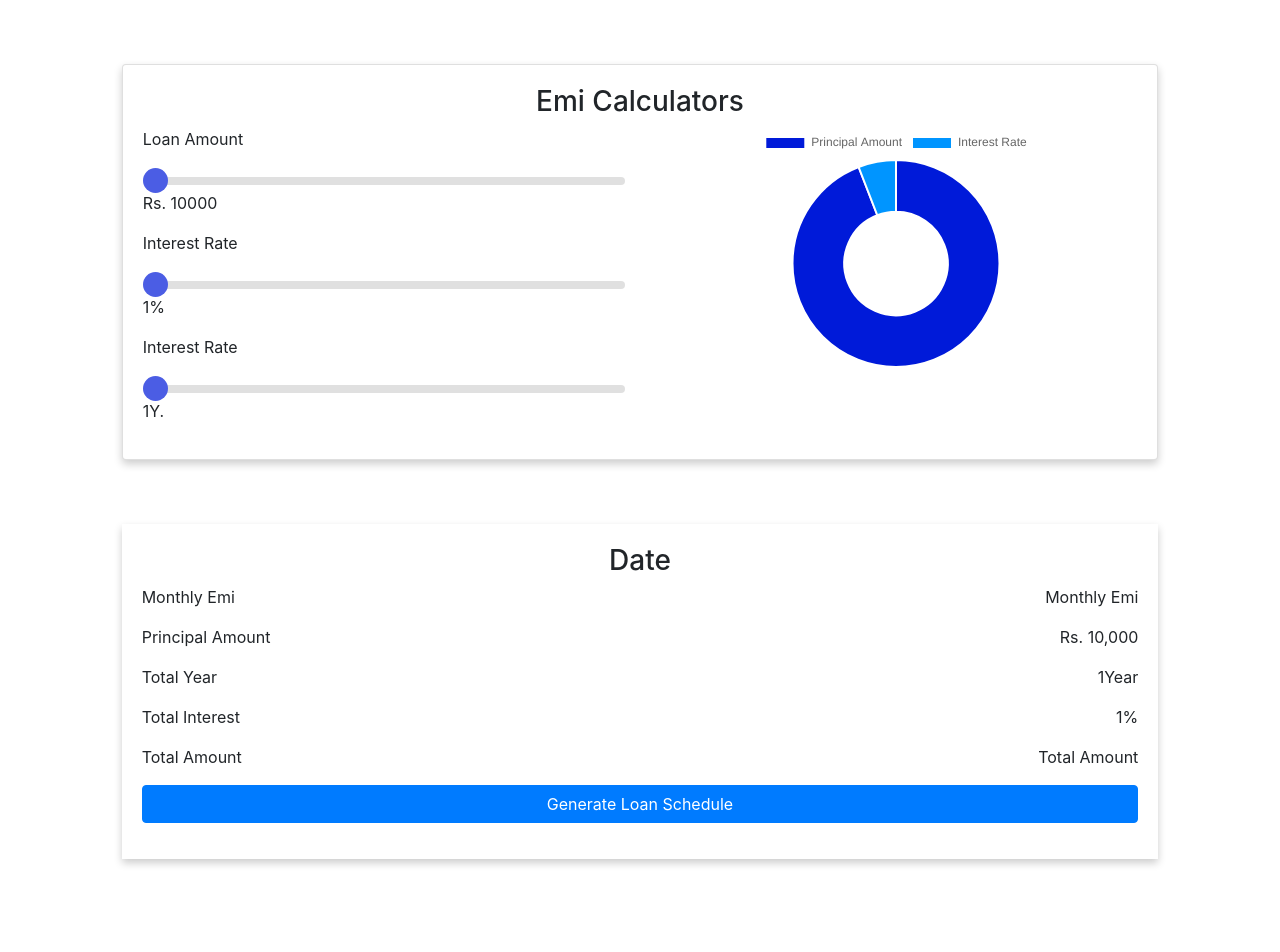
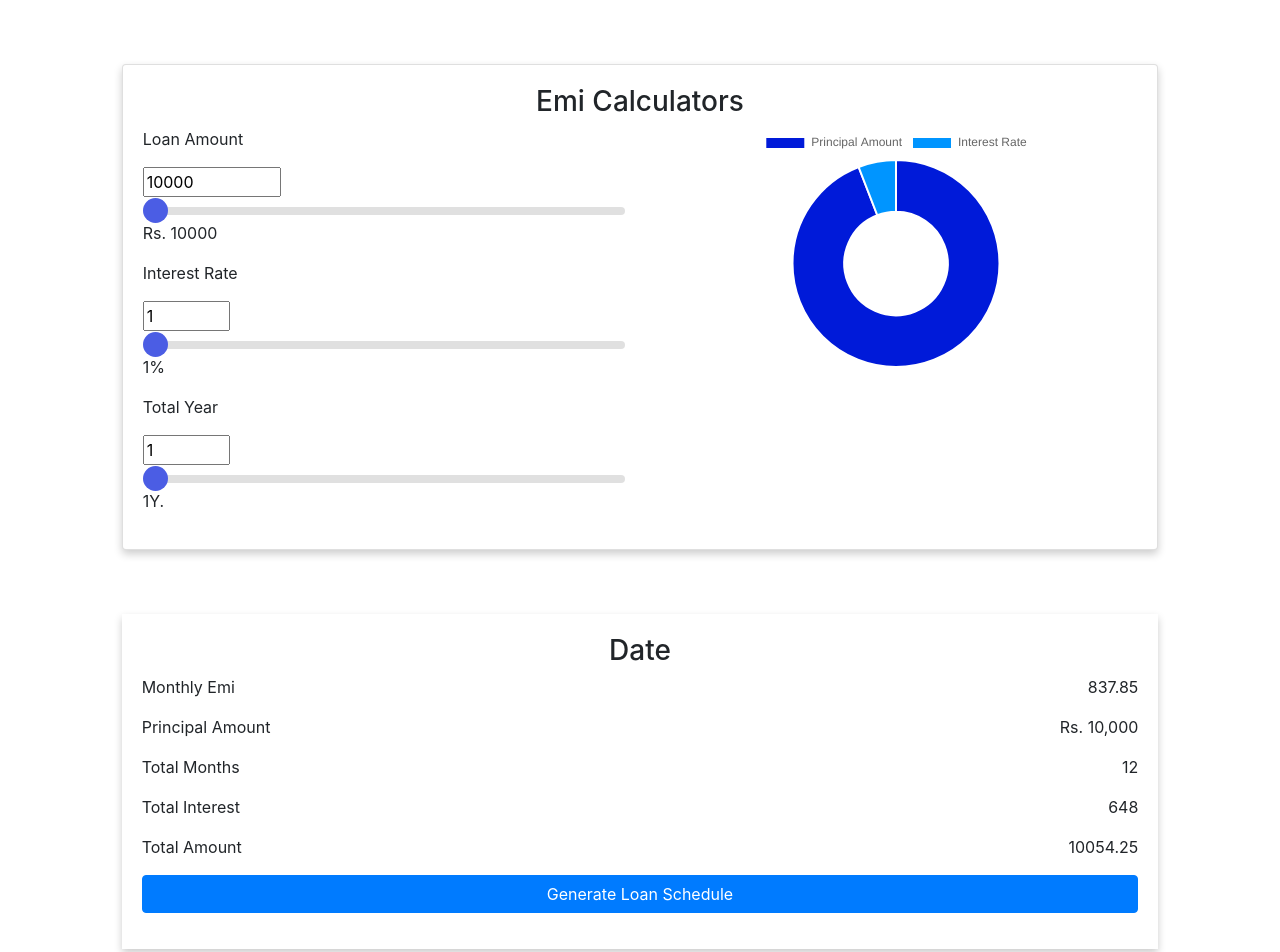
Before and after one commit to tanu-kaushal/emi-calculator, a plain HTML site: page index.html in a window 1280 px wide. Shown: the top 952 px of the page. Before the commit the page ends 923 px from the top, so only its background shows below. Drawn offline with nearby package versions, Linux system fonts and the light colour scheme.

Commit message:
Update index.html

```diff
--- a/index.html
+++ b/index.html
@@ -29,13 +29,23 @@
               <div class="row">
               <div class="col-sm-6">
                 <p class="loan">Loan Amount</p>
+                <div>
+                  <input
+                  type="number"
+                  min="10000"
+                  max="1000000"
+                  value="10000"
+                  id="loanRangeInput"
+                  onchange="getLoanRange(value)"
+                  />
+                </div>
                 <div class="slidecontainer1">
                   <input
                     type="range"
                     min="10000"
                     max="1000000"
                     value="10000"
-                    class="slider1"
+                    class="slider1 input"
                     id="loanRange"
                     onchange="myFunction1(value)"
                   />
@@ -43,6 +53,16 @@
                 </div>
 
                 <p class="Interest rate">Interest Rate</p>
+                <div>
+                  <input
+                  type="number"
+                  min="1"
+                  max="30"
+                  value="1"
+                  id="InterestRateInput"
+                  onchange="getInterestRate(value)"
+                  />
+                </div>
                 <div class="slidecontainer2">
                   <input
                     type="range"
@@ -56,7 +76,17 @@
                   <p><span id="rate"></span>%</p>
                 </div>
 
-                <p class="Loan Tonur">Interest Rate</p>
+                <p class="Loan Tonur">Total Year</p>
+                <div>
+                  <input
+                  type="number"
+                  min="1"
+                  max="30"
+                  value="1"
+                  id="TotalYearInput"
+                  onchange="getTotalYear(value)"
+                  />
+                </div>
                 <div class="slidecontainer3">
                   <input
                     type="range"
@@ -74,7 +104,9 @@
 
             </div>
             <div class="col-sm-6">
-              <canvas id="doughnutChart"> </canvas>
+                    <canvas id="doughnutChart"> </canvas>
+
+
           </div>
           </div>
 
@@ -94,16 +126,16 @@
                 <div class="col-sm-6">
                   <p class="Monthly Emi">Monthly Emi</p>
                   <p class="Principal Amount">Principal Amount</p>
-                  <p class="Total Months">Total Year</p>
+                  <p class="Total Months">Total Months</p>
                   <p class="Total Interest">Total Interest</p>
                   <p class="Total Amount">Total Amount</p>
                 </div>
                 <div class="col-sm-6 text-right">
-                  <p class="Left">Monthly Emi</p>
+                  <p class="Left" id='monthlyPay'>0</p>
                   <p class="Left1" id="principalAmount">Rs. 10,000</p>
                   <p class="Left2" id="totalMonth">1Year</p>
                   <p class="Left3" id="totalInterest">1%</p>
-                  <p class="Left4">Total Amount</p>
+                  <p class="Left4" id="totalAmount">Total Amount</p>
                 </div>
                 <div class="col-sm-12 text-center">
                   <button
@@ -123,57 +155,95 @@
       </div>
     </div>
     <script>
+
+      var pa = document.getElementById("principalAmount");
+      var output1 = document.getElementById("loan");
+      var slider1 = document.getElementById("loanRange");
+      var loanRangeInput = document.getElementById('loanRangeInput')
+      var ti = document.getElementById("totalInterest");
+      var slider2 = document.getElementById("rateRange");
+      var output2 = document.getElementById("rate");
+      var tm = document.getElementById("totalMonth");
+      var slider3 = document.getElementById("yearrange");
+      var output3 = document.getElementById("year");
+      var totalAmount = document.getElementById('totalAmount');
+      var monthlyPay = document.getElementById('monthlyPay');
+
+
+
+      calculateTotal()
+
+      function calculateTotal(){
+
+        var months = parseInt(slider3.value) * 12
+        var int = parseInt(ti.innerHTML) / 100 / 12
+        var principalAmnt= parseInt(loanRangeInput.value)
+        var x = Math.pow(1 + int,months );
+        var monthly = (principalAmnt*x*int)/(x-1);
+        monthlyPay.innerHTML = monthly.toFixed(2)
+        totalAmount.innerHTML = (monthly *months).toFixed(2)
+        tm.innerHTML = months
+        ti.innerHTML =  (parseInt(totalAmount.innerHTML) - principalAmnt ) * months
+
+        debugger
+      }
+
+
+
       function myFunction() {
         document.getElementById("de").innerHTML = "";
       }
-    </script>
-    <script>
-      function myFunction1(val) {
-        var pa = document.getElementById("principalAmount");
+
+      function getLoanRange(val){
+        slider1.value = val
+        output1.innerHTML = val
         pa.innerHTML = val;
 
+        calculateTotal()
+      }
+
+      function myFunction1(val) {
+        loanRangeInput.innerHTML = val
+        pa.innerHTML = val;
         console.log("The input value has changed. The new value is: " + val);
+        calculateTotal()
       }
-      var slider1 = document.getElementById("loanRange");
-      var output1 = document.getElementById("loan");
+
       output1.innerHTML = slider1.value;
 
       slider1.oninput = function () {
         output1.innerHTML = this.value;
+        loanRangeInput.value= this.value
+        calculateTotal()
       };
-    </script>
 
-    <script>
       function myFunction2(val) {
-        var ti = document.getElementById("totalInterest");
+
         ti.innerHTML = val;
+        calculateTotal()
 
         console.log("The input value has changed. The new value is: " + val);
       }
-      var slider2 = document.getElementById("rateRange");
-      var output2 = document.getElementById("rate");
+
       output2.innerHTML = slider2.value;
 
       slider2.oninput = function () {
         output2.innerHTML = this.value;
       };
-    </script>
 
-    <script>
-      function myFunction3(val) {
-        var tm = document.getElementById("totalMonth");
-        tm.innerHTML = val;
 
-        console.log("The input value has changed. The new value is: " + val);
-      }
-      var slider3 = document.getElementById("yearrange");
-      var output3 = document.getElementById("year");
+
       output3.innerHTML = slider3.value;
       console.log(slider3.value);
 
       slider3.oninput = function () {
+        calculateTotal()
         output3.innerHTML = this.value;
       };
+
+
+
+
     </script>
 
     <script>
@@ -196,3 +266,5 @@
     </script>
   </body>
 </html>
+
+|
```
